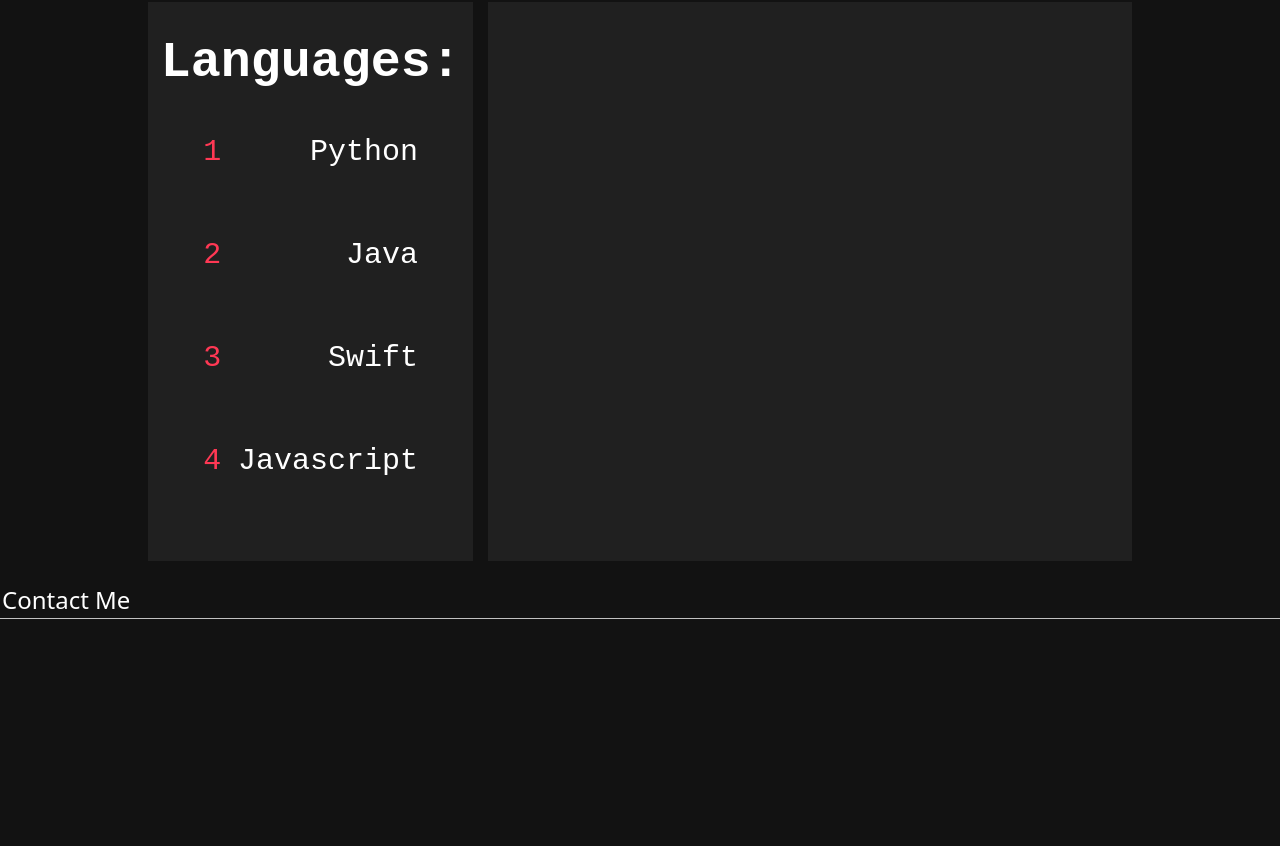
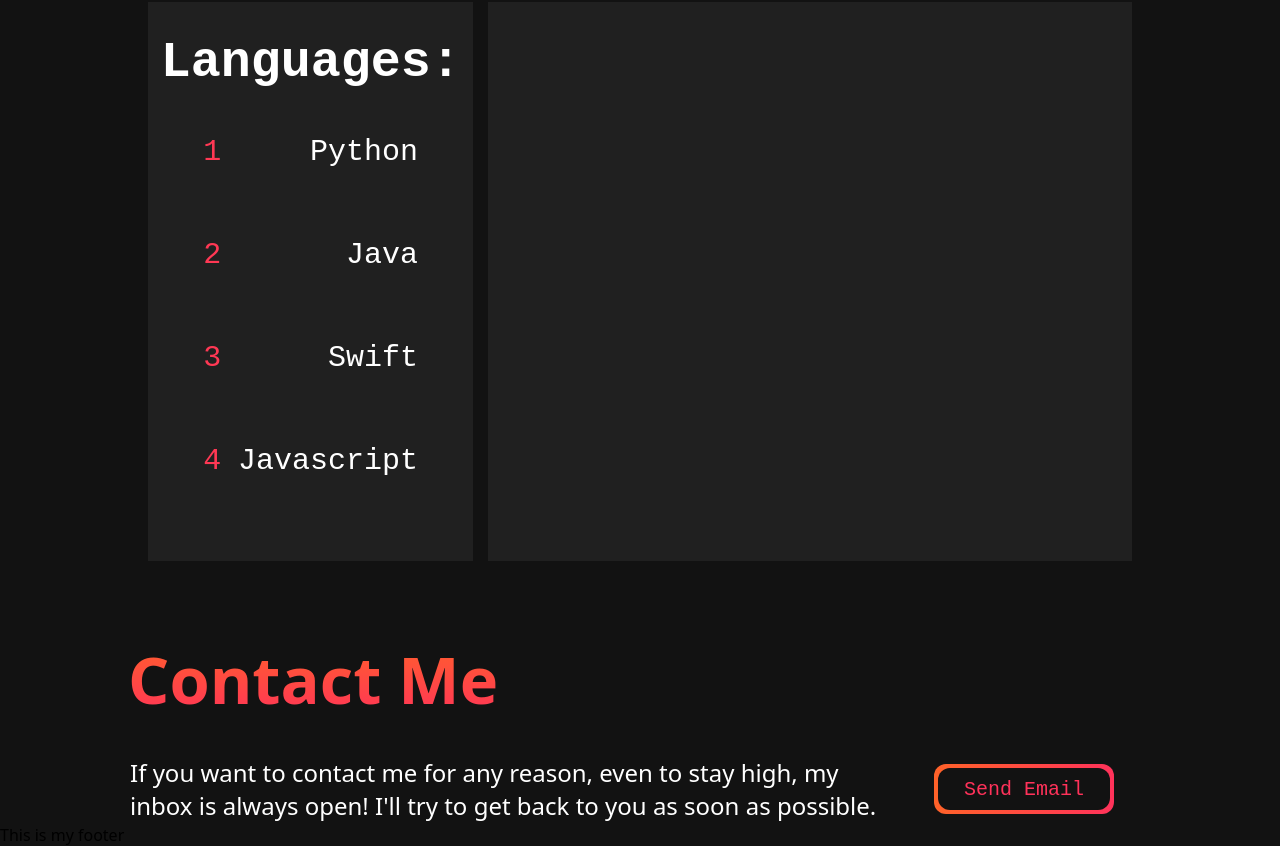
Before and after one commit to JacksonElia/JacksonElia.github.io, a plain HTML site: page index.html in a window 1280 px wide. Shown: the part 2288-3134 px from the top of the page. Before the commit the page ends 2907 px from the top, so only its background shows below. Drawn offline with Linux system fonts and the light colour scheme.

Commit message:
Added contact me section

```diff
--- a/index.html
+++ b/index.html
@@ -11,6 +11,7 @@
   <link rel="stylesheet" type="text/css" href="styles/language-showcase.css">
 </head>
 <body>
+
 <header>This is a header</header>
 
 <section class="greeting-section">
@@ -132,9 +133,20 @@
 
 <section class="contact-section">
   <div class="main-container">
-    <p>Contact Me</p>
+
+    <h2>Contact Me</h2>
+
+    <div class="contact-div">
+      <p>If you want to contact me for any reason, even to stay high, my inbox is always open! I'll
+        try to get back to you as soon as possible.</p>
+      <a class="button1" href="mailto:jackgeorgeelia@gmail.com"><span
+          class="button1span">Send Email</span></a>
+    </div>
+
   </div>
 </section>
+
+<footer>This is my footer</footer>
 
 <script src="scripts/language-showcase.js"></script>
 
--- a/styles/style.css
+++ b/styles/style.css
@@ -75,13 +75,13 @@ hr {
   text-align: left;
 }
 
-.portfolio-div {
+.portfolio-div, .contact-div {
   display: grid;
   grid-template-columns: 3fr 1fr;
   align-items: center;
 }
 
-.portfolio-section a {
+.portfolio-section a, .contact-section a {
   place-self: center;
 }
 
@@ -97,9 +97,10 @@ hr {
 }
 
 .contact-section {
-  background-color: var(--mainColor);
-  border-bottom: 1px solid var(--borderColor);
+  padding-left: 10%;
+  padding-right: 10%;
   overflow: auto;
+  text-align: left;
 }
 
 /*@media screen and (max-width: 1200px) {*/
```
